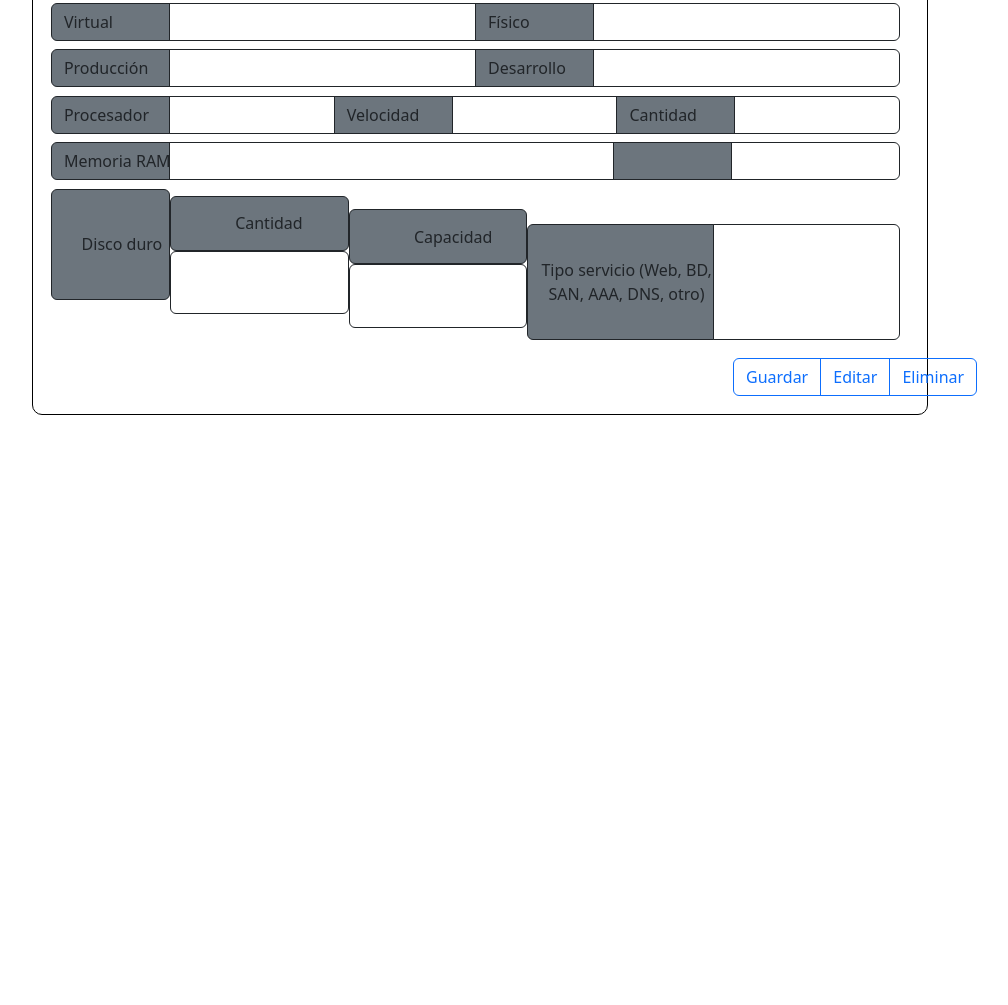
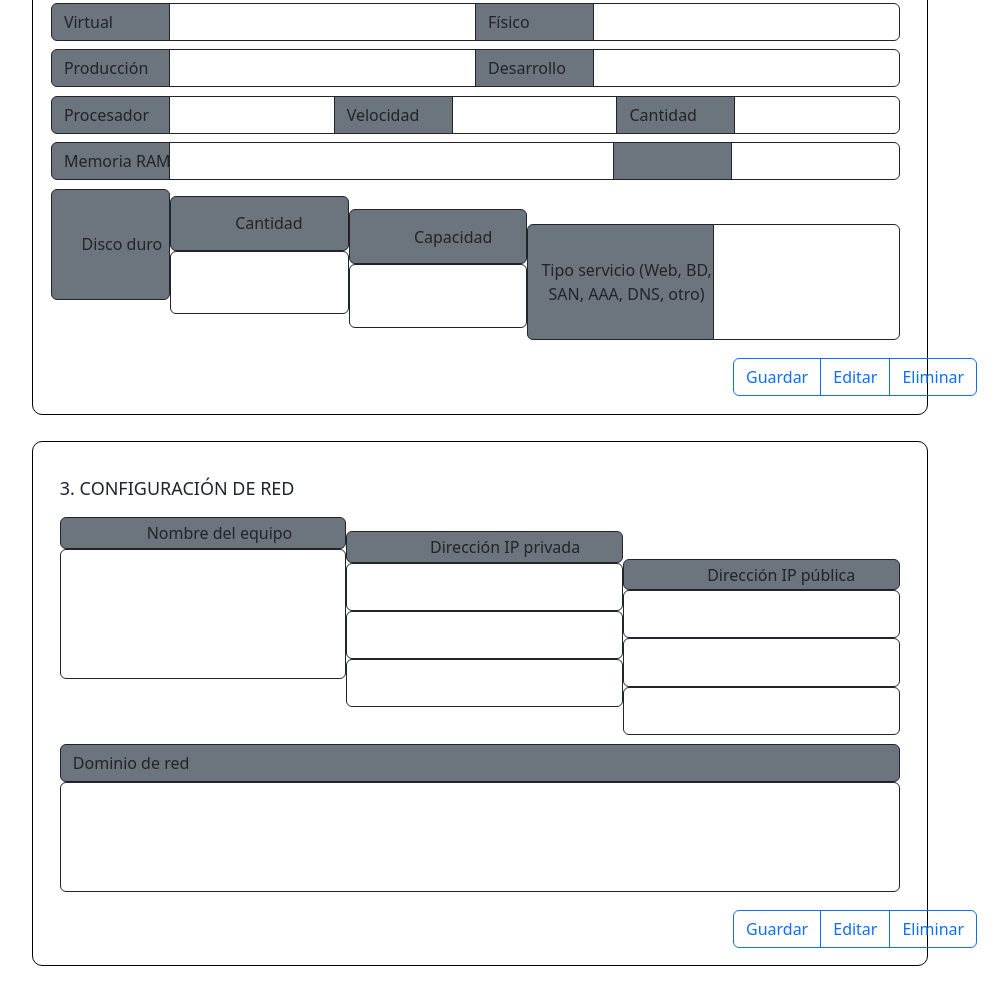
Before and after one commit to DasERS1590/Proyecto-Vue, a plain HTML site: page index.html in a window 1280 px wide. Shown: the part 553-1558 px from the top of the page, without its empty margins (160-1168 px from the left). Before the commit the page ends 1032 px from the top, so only its background shows below. Drawn offline with nearby package versions, Linux system fonts and the light colour scheme.

Commit message:
Tercera section [

```diff
--- a/assets/css/style.css
+++ b/assets/css/style.css
@@ -63,7 +63,6 @@ body{
     margin-top: 2%;
     width: 70%;
     margin-left: 15%;
-    margin-bottom: 5%;
 }
 
 .title_conf{
@@ -140,3 +139,81 @@ body{
     padding: 8.9% 3.5%;
     width: 50%;
 }
+
+/* Formulario #3 */
+
+.conf_red{
+    border-radius: 10px;
+    border: 1px solid black;
+    width: 98%;
+    margin-top: 2%;
+    width: 70%;
+    margin-left: 15%;
+    margin-bottom: 5%;
+}
+
+.title_red{
+    margin-left: 3%;
+    font-size: 18px;
+    font-style: bold;
+    margin-top: 4%;
+}
+
+.red_part1{
+    width: 32%;
+    margin-top: 2%;
+    margin-left: 3%;
+}
+
+.red_part1 span{
+    width: 100%;
+    padding: 1% 30%;
+}
+
+.red_part1 input{
+    padding: 18.3%;
+}
+
+.red_part2{
+    width: 31%;
+    margin-left: 35%;
+    margin-top: -16.9%;
+}
+
+.red_part2 span{
+    width: 100%;
+    padding: 1% 30%;
+}
+
+.red_part2 input{
+    padding: 4%;
+}
+
+.red_part3{
+    width: 31%;
+    margin-left: 66%;
+    margin-top: -16.9%;
+}
+
+.red_part3 span{
+    width: 100%;
+    padding: 1% 30%;
+}
+
+.red_part3 input{
+    padding: 4%;
+}
+
+.red_part4{
+    width: 94%;
+    margin-top: 1%;
+    margin-left: 3%;
+}
+
+.red_part4 span{
+    width: 100%;
+}
+
+.red_part4 input{
+    padding: 5%;
+}
--- a/index.html
+++ b/index.html
@@ -170,7 +170,8 @@
         <form action="" class="conf_part5">
 
             <div class="input-group flex-nowrap">
-                <span class="input-group-text bg-secondary border-dark" id="addon-wrapping">Tipo servicio (Web, BD, <br> SAN, AAA, DNS, otro)</span>
+                <span class="input-group-text bg-secondary border-dark" id="addon-wrapping">Tipo servicio (Web, BD, <br>
+                    SAN, AAA, DNS, otro)</span>
                 <input type="text" class="form-control border border-dark" aria-label="Username"
                     aria-describedby="addon-wrapping">
             </div>
@@ -191,6 +192,83 @@
     </section>
 
 
+    <section class="conf_red">
+
+        <h5 class="title_red">
+            3. CONFIGURACIÓN DE RED
+        </h5>
+
+        <form action="" class="red_part1">
+
+            <div class="input-group flex-nowrap">
+                <span class="input-group-text bg-secondary border-dark" id="addon-wrapping">Nombre del equipo</span>
+            </div>
+
+            <input type="text" class="form-control border border-dark" aria-label="Username"
+                aria-describedby="addon-wrapping">
+
+        </form>
+
+        <form action="" class="red_part2">
+
+            <div class="input-group flex-nowrap">
+                <span class="input-group-text bg-secondary border-dark" id="addon-wrapping">Dirección IP privada</span>
+            </div>
+
+            <input type="text" class="form-control border border-dark" aria-label="Username"
+                aria-describedby="addon-wrapping">
+
+            <input type="text" class="form-control border border-dark" aria-label="Username"
+                aria-describedby="addon-wrapping">
+
+            <input type="text" class="form-control border border-dark" aria-label="Username"
+                aria-describedby="addon-wrapping">
+
+        </form>
+
+        <form action="" class="red_part3">
+
+            <div class="input-group flex-nowrap">
+                <span class="input-group-text bg-secondary border-dark" id="addon-wrapping">Dirección IP pública</span>
+            </div>
+
+            <input type="text" class="form-control border border-dark" aria-label="Username"
+                aria-describedby="addon-wrapping">
+
+            <input type="text" class="form-control border border-dark" aria-label="Username"
+                aria-describedby="addon-wrapping">
+
+            <input type="text" class="form-control border border-dark" aria-label="Username"
+                aria-describedby="addon-wrapping">
+
+        </form>
+
+        <form action="" class="red_part4">
+
+            <div class="input-group flex-nowrap">
+                <span class="input-group-text bg-secondary border-dark" id="addon-wrapping">Dominio de red</span>
+            </div>
+
+            <input type="text" class="form-control border border-dark" aria-label="Username"
+                aria-describedby="addon-wrapping">
+
+        </form>
+
+
+        <div class="btns_group">
+
+            <div class="btn-group" role="group" aria-label="Basic outlined example">
+                <button type="button" class="btn btn-outline-primary">Guardar</button>
+                <button type="button" class="btn btn-outline-primary">Editar</button>
+                <button type="button" class="btn btn-outline-primary">Eliminar</button>
+            </div>
+
+        </div>
+
+    </section>
+
+
+
 
 </body>
 
```
